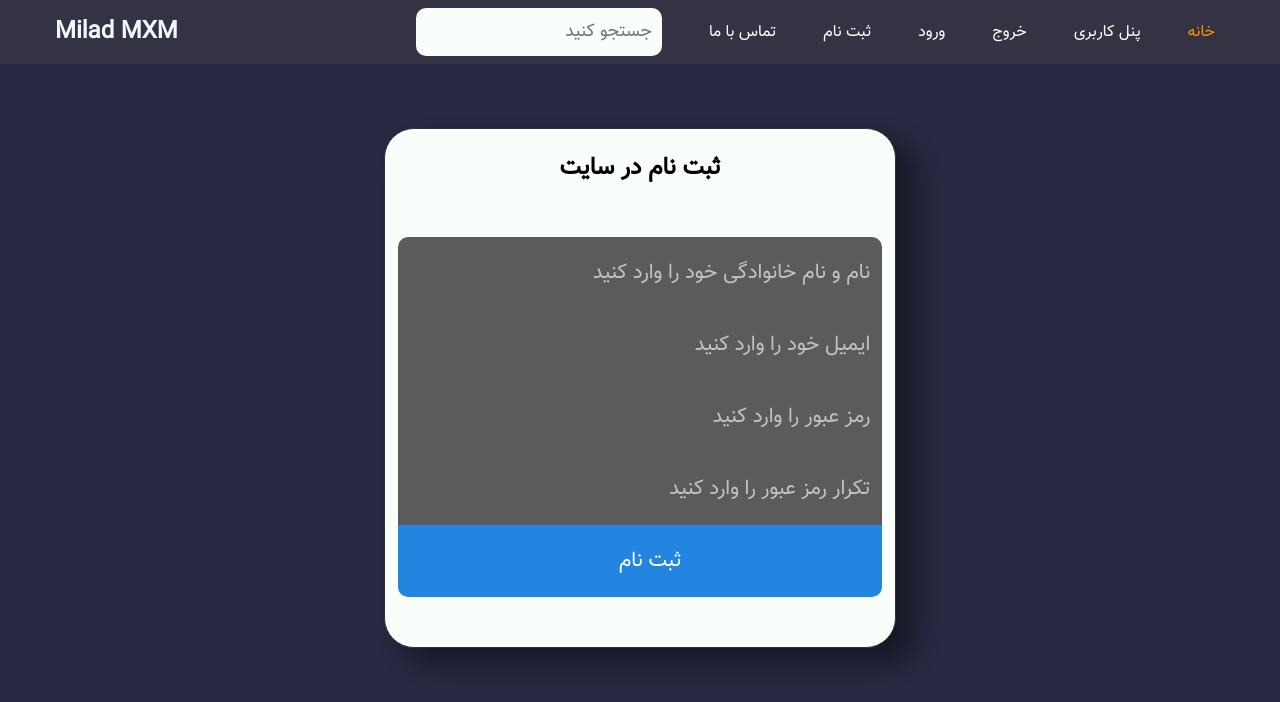
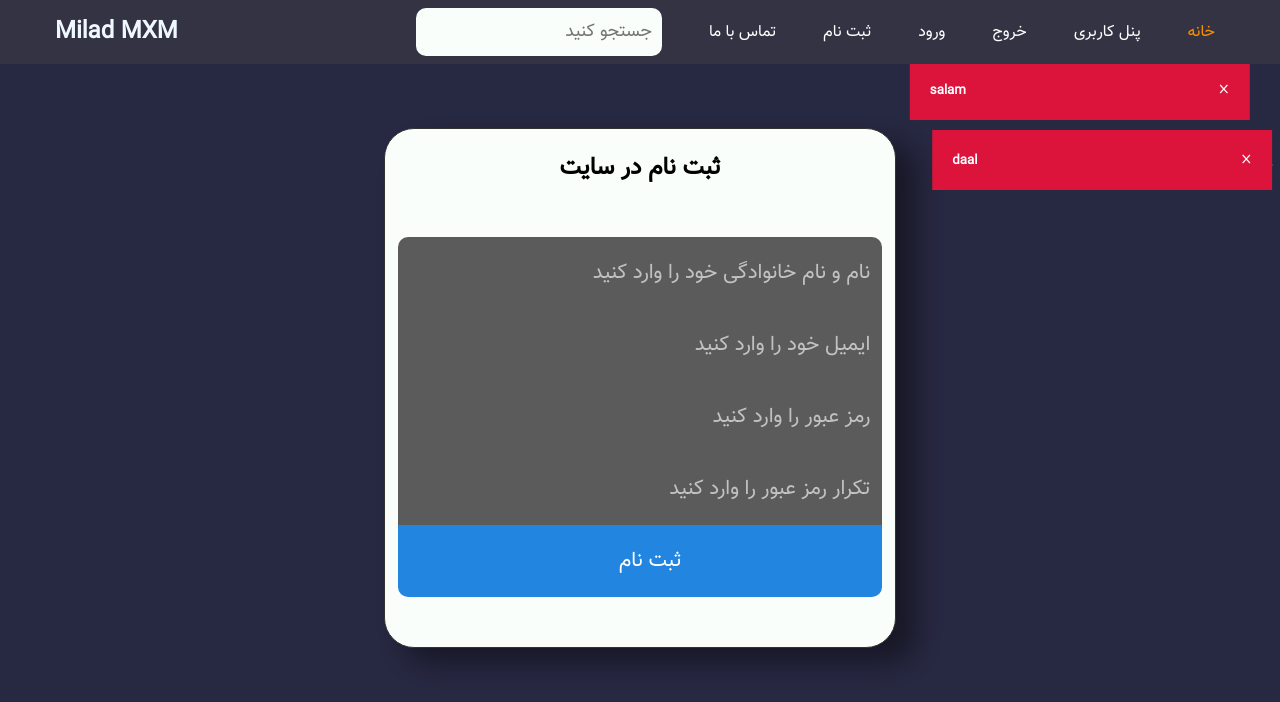
Before and after one commit to miladmxm/rest-weblog, a React (Create React App) app in the folder weblog/: page /register in a window 1280 px wide. Shown: the top 702 px of the page. Built offline with nearby package versions, Linux system fonts and the light colour scheme; some icons are missing.

Commit message:
messages

```diff
--- a/weblog/public/css/styles.css
+++ b/weblog/public/css/styles.css
@@ -99,6 +99,7 @@ body {
 }
 
 .alertBox.hide {
+  opacity: 1;
   animation: HideAlert 1s ease forwards reverse;
   -webkit-animation: HideAlert 1s ease forwards reverse;
 }
--- a/weblog/src/components/layouts/blog/register.jsx
+++ b/weblog/src/components/layouts/blog/register.jsx
@@ -1,9 +1,10 @@
 import React from 'react'
+import { MessageError } from '../../ui/messages'
 
 const Rejister = () => {
     return (
         <main id="main">
-            {/* message */}
+            <MessageError errors={['salam','daal']}/>
             <h2 className="title">ثبت نام در سایت</h2>
             <form className="loginForm">
                 <input
--- /dev/null
+++ b/weblog/src/components/ui/message.jsx
@@ -0,0 +1,41 @@
+import React, { useEffect, useState } from "react";
+const Message = ({ message, classN , index}) => {
+  const [alertClass, setAlertClass] = useState("hidden-alertBox");
+  const [timer, setTimer] = useState(null);
+
+  const closeMessage = () => {
+    setAlertClass("hide");
+    clearTimeout(timer);
+  };
+
+  const show = () => {
+    setAlertClass("show");
+    setTimer(
+      setTimeout(() => {
+        setAlertClass("hide");
+      }, 5000)
+    );
+  };
+  console.log(alertClass);
+
+  useEffect(() => {
+    setTimeout(() => {
+      show();
+    },index * 200);
+  }, []);
+
+  // setTimeout(() => {
+  //   show();
+  // }, 200);
+
+  return (
+    <div className={`alertBox ${alertClass} ${classN}`}>
+      <span className="closeAlert" onClick={closeMessage}>
+        &times;
+      </span>
+      <h5>{message}</h5>
+    </div>
+  );
+};
+
+export default Message;
--- /dev/null
+++ b/weblog/src/components/ui/messages.jsx
@@ -0,0 +1,18 @@
+import React, { useEffect, useState } from "react";
+import Message from "./message";
+
+export const MessageError = ({ errors }) => {
+  if (errors.length > 0) {
+    return (
+      <div className="fixedR">
+        {errors.map((err, index) => {
+          return (
+            <Message key={index} index={index} classN="alertBox-error" message={err}/>
+          );
+        })}
+      </div>
+    );
+  } else {
+    return null;
+  }
+};
```
